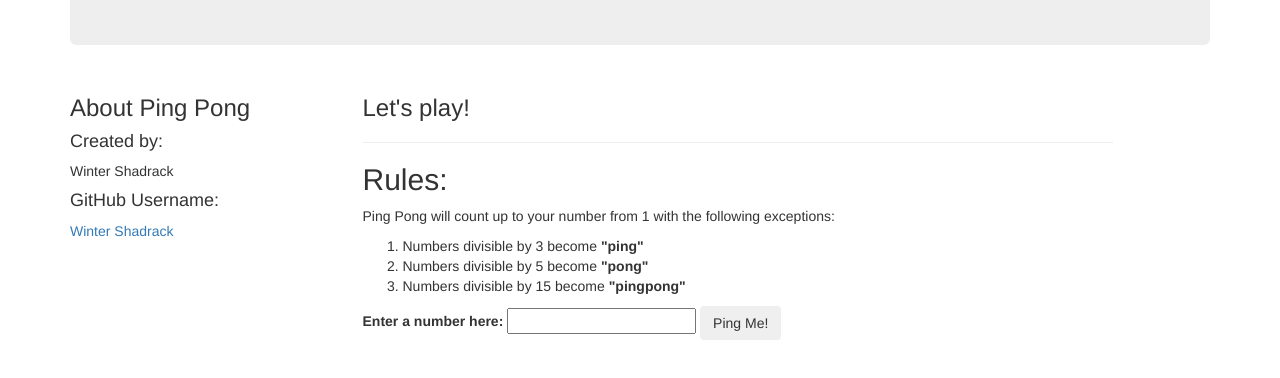
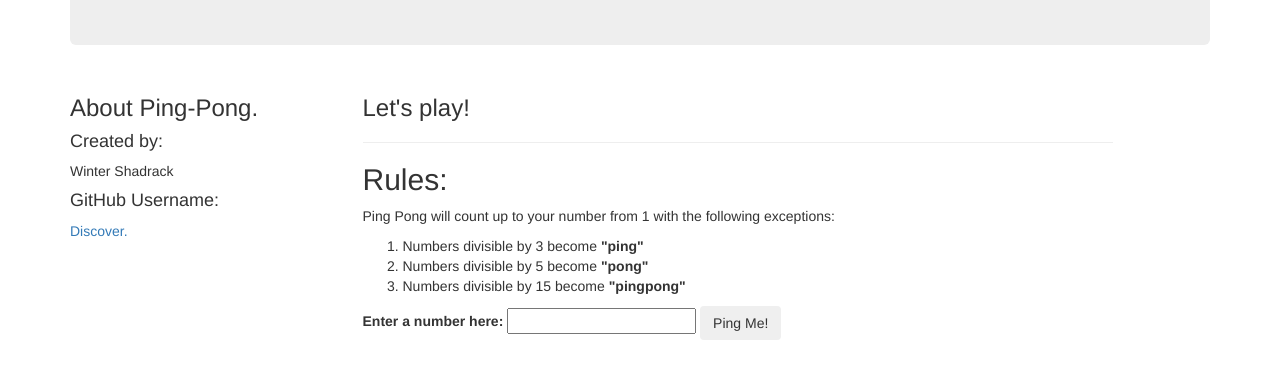
Before and after one commit to ShadrackNdolo/pingpong, a plain HTML site: page index.html in a window 1280 px wide. Shown: the part 72-450 px from the top of the page. Drawn offline with nearby package versions, Linux system fonts and the light colour scheme.

Commit message:
Final HTML polish

```diff
--- a/index.html
+++ b/index.html
@@ -17,11 +17,11 @@
     </div>
     <div class="row">
       <div class="col-md-3, col-sm-3, col-xs-3">
-        <h3>About Ping Pong</h3>
+        <h3>About Ping-Pong.</h3>
         <h4>Created by:</h4>
         <p>Winter Shadrack</p>
         <h4>GitHub Username:</h4>
-        <a href="https://github.com/ShadrackNdolo/">Winter Shadrack</a>
+        <a href="https://github.com/ShadrackNdolo/">Discover.</a>
       </div>
       <div class="col-md-8, col-sm-8, col-xs-8" id="color">
         <h3>Let's play!</h3>
```
